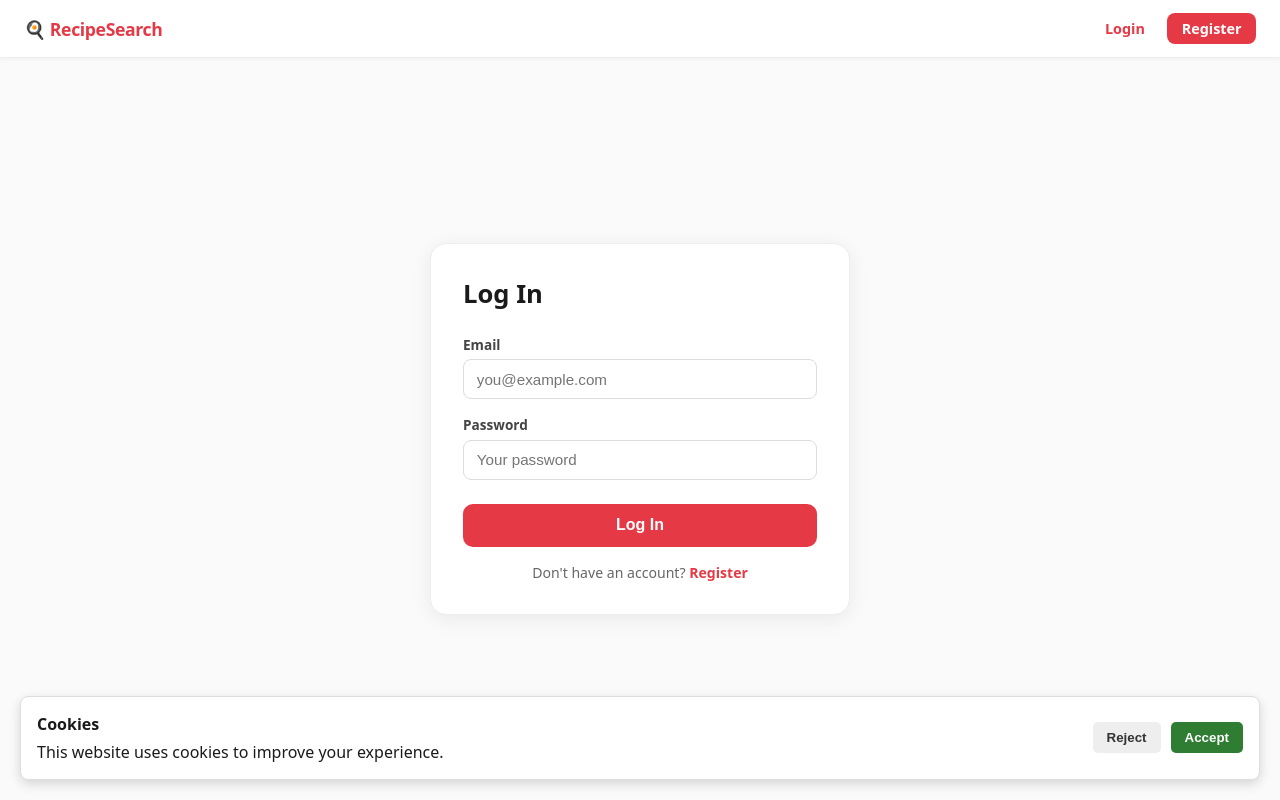
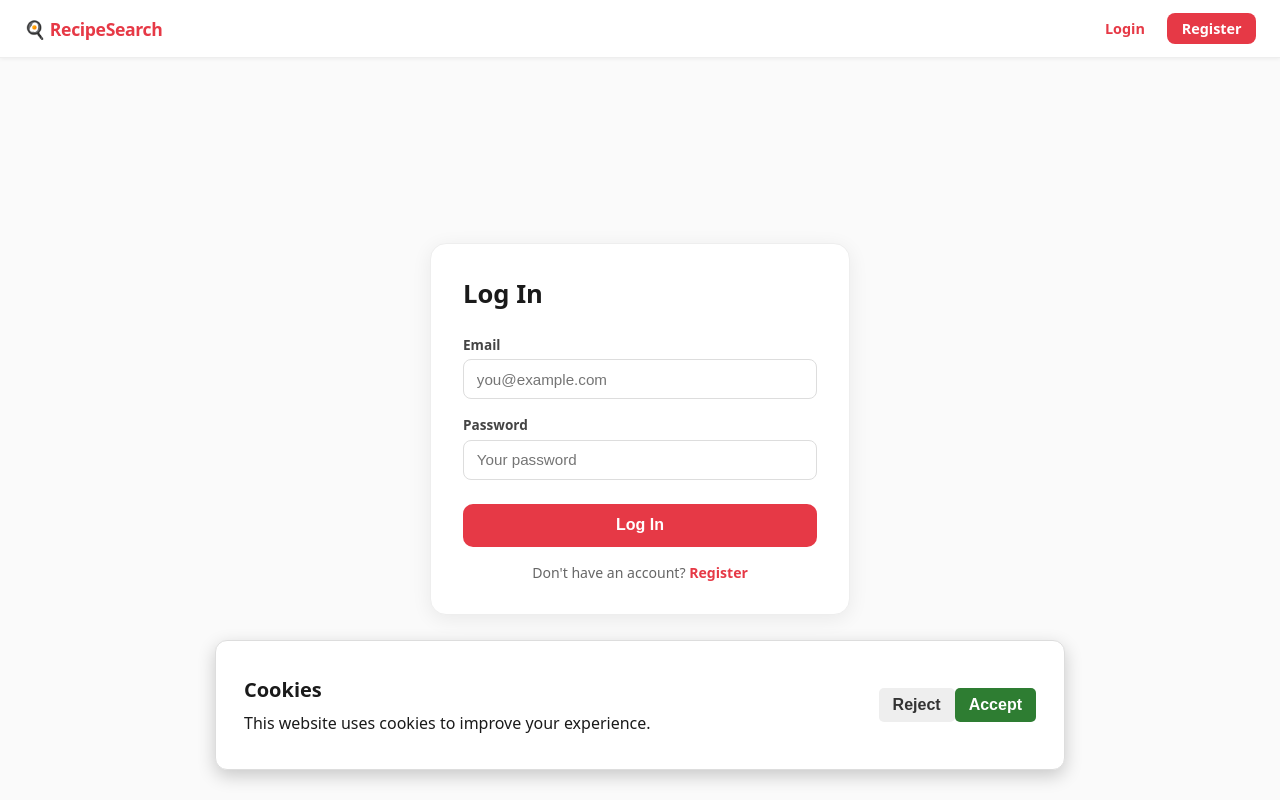
Before and after one commit to HosseinAmo/recipe-search-engine, a React (Vite) app in the folder recipe-engine/client/: page /login in a window 1280 px wide. Built offline with nearby package versions, Linux system fonts and the light colour scheme; no server answers.

Commit message:
Made the popup bigger

```diff
--- a/recipe-engine/client/src/index.css
+++ b/recipe-engine/client/src/index.css
@@ -8,36 +8,49 @@ button { cursor: pointer; }
 /* Cookie consent popup */
 .cookie-consent {
   position: fixed;
-  left: 20px;
-  right: 20px;
-  bottom: 20px;
-  z-index: 1000;
+  left: 50%;
+  bottom: 30px;
+  transform: translateX(-50%);
+  z-index: 9999;
+
+  width: 90%;
+  max-width: 850px;
+  min-height: 130px;
 
   background-color: white;
   border: 1px solid #ddd;
-  border-radius: 8px;
-  padding: 16px;
+  border-radius: 12px;
+  padding: 24px 28px;
 
   display: flex;
   justify-content: space-between;
   align-items: center;
-  gap: 16px;
+  gap: 24px;
 
-  box-shadow: 0 4px 12px rgba(0, 0, 0, 0.15);
+  box-shadow: 0 6px 18px rgba(0, 0, 0, 0.2);
 }
-
 .cookie-consent-text {
-  max-width: 700px;
+  max-width: 600px;
+}
+.cookie-consent-text strong {
+  display: block;
+  margin-bottom: 8px;
+  font-size: 20px;
 }
 
 .cookie-consent-text p {
-  margin-top: 6px;
-  line-height: 1.4;
+  margin: 0;
+  line-height: 1.5;
+  font-size: 16px;
 }
 
-.cookie-consent-buttons {
-  display: flex;
-  gap: 10px;
+.cookie-consent-buttons button {
+  padding: 12px 20px;
+  border-radius: 6px;
+  border: none;
+  font-size: 16px;
+  font-weight: 600;
+  cursor: pointer;
 }
 
 .cookie-consent-buttons button {
```
